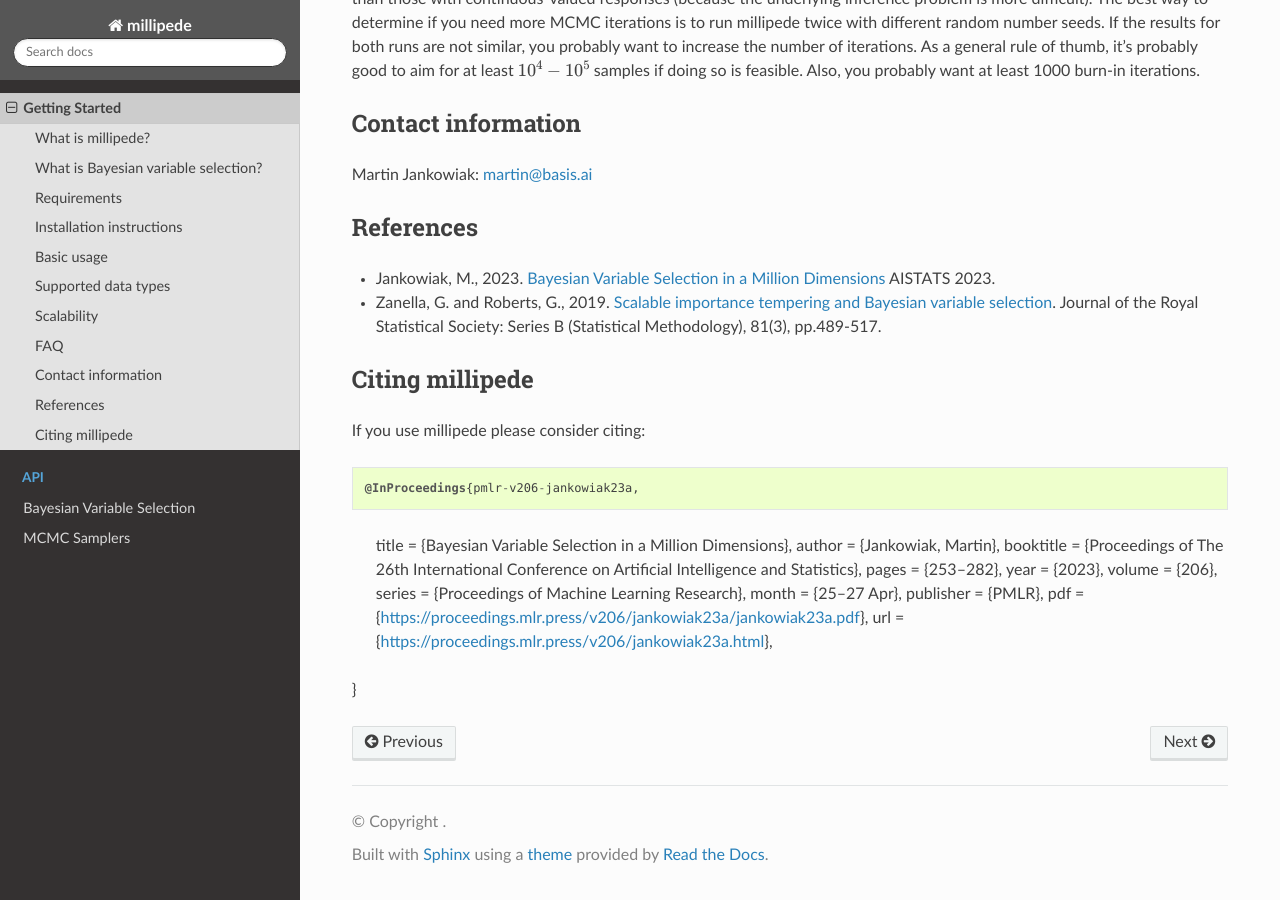
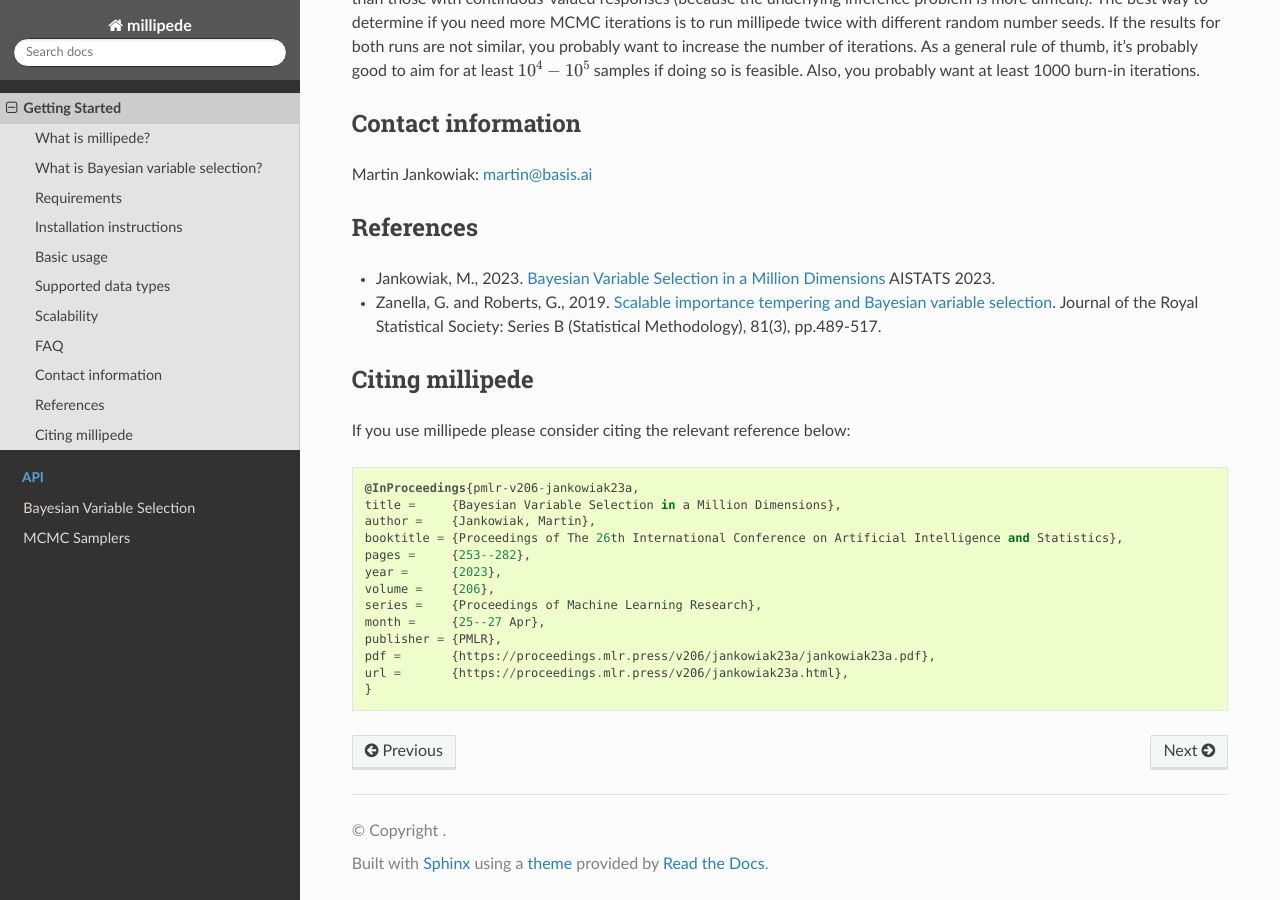
Before and after one commit to BasisResearch/millipede, a Sphinx documentation site: the page built from docs/source/getting_started.rst, in a window 1280 px wide and 900 px high, scrolled down 2525 px. Built offline with Sphinx 7.4.7 and the Read the Docs theme 3.1.0, drawn with Linux system fonts in a browser that asks for light colours.

Commit message:
try different indentation in getting_started.rst

```diff
--- a/docs/source/getting_started.rst
+++ b/docs/source/getting_started.rst
@@ -149,11 +149,9 @@
 Citing millipede
 ----------------
 
-If you use millipede please consider citing:
+If you use millipede please consider citing the relevant reference below::
 
-::
-
-@InProceedings{pmlr-v206-jankowiak23a,
+      @InProceedings{pmlr-v206-jankowiak23a,
       title = 	  {Bayesian Variable Selection in a Million Dimensions},
       author =    {Jankowiak, Martin},
       booktitle = {Proceedings of The 26th International Conference on Artificial Intelligence and Statistics},
@@ -165,4 +163,4 @@
       publisher = {PMLR},
       pdf = 	  {https://proceedings.mlr.press/v206/jankowiak23a/jankowiak23a.pdf},
       url = 	  {https://proceedings.mlr.press/v206/jankowiak23a.html},
-}
+      }
```
